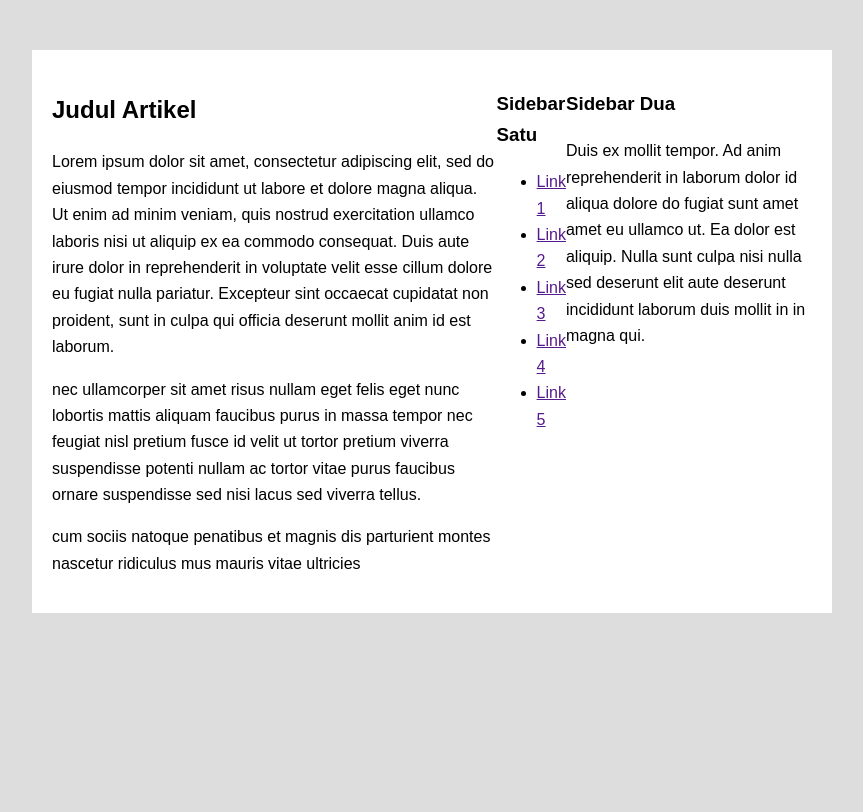
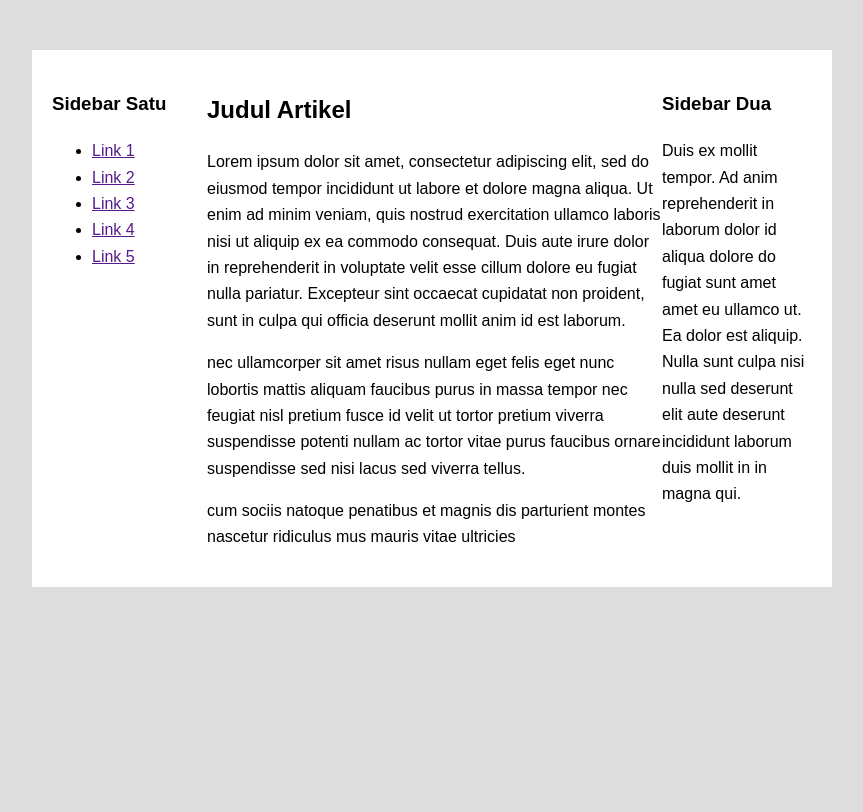
Before and after one commit to ghazwanz/desprogweb, a PHP site: page /flexbox.html in a window 1280 px wide. Shown: the top 812 px of the page, without its empty margins (208-1071 px from the left). After the commit the page ends 587 px from the top, so only its background shows below. Run offline with PHP 8.4, Linux system fonts and the light colour scheme.

Commit message:
Jobsheet 2 Tugas 1 Flex-box

```diff
--- a/jobsheet2/style1.css
+++ b/jobsheet2/style1.css
@@ -18,3 +18,12 @@ body {
     box-sizing: border-box;
     display: flex;
 }
+
+.sidebar-satu{
+    order:-1;
+    flex:0 0 155px;
+}
+
+.sidebar-dua{
+    flex:0 0 150px;
+}
```
